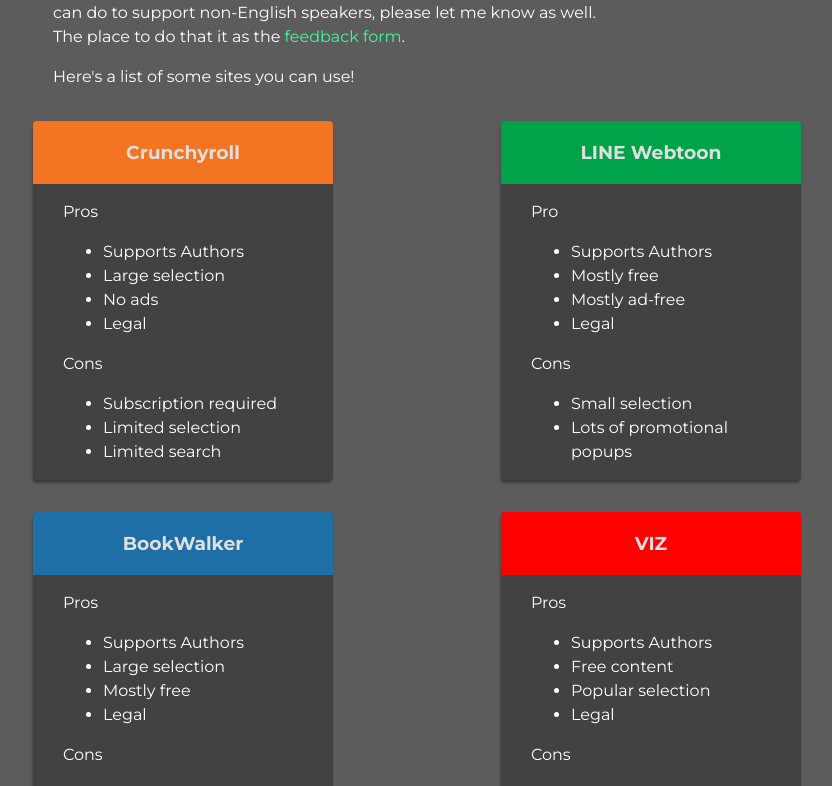
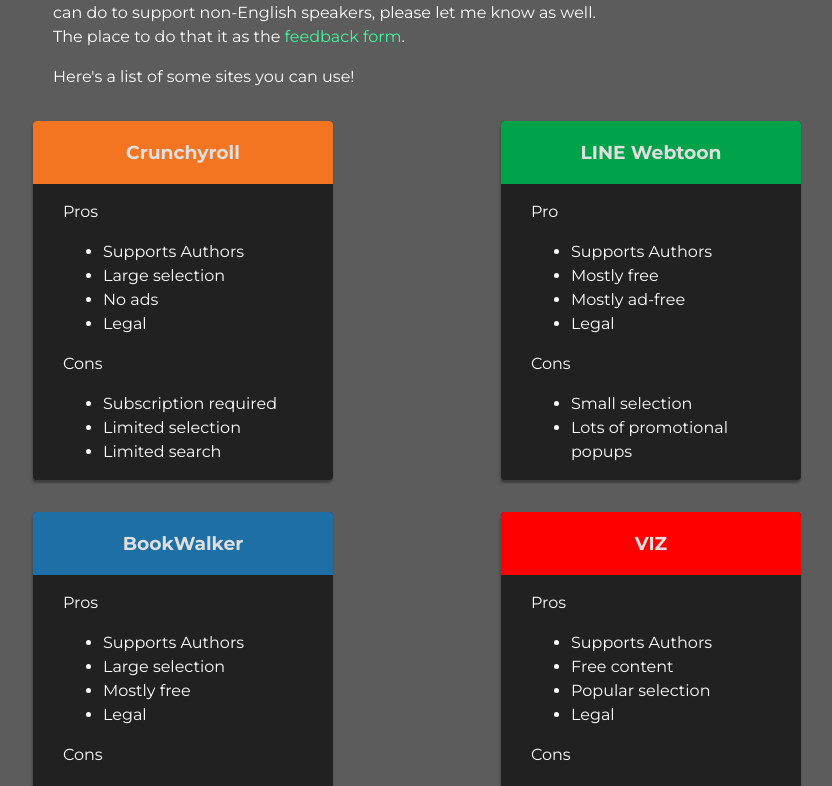
Before and after one commit to MSILycanthropy/RandomManga_, an Angular app: page /about in a window 1280 px wide. Shown: the part 985-1771 px from the top of the page, without its empty margins (223-1055 px from the left). Built offline with nearby package versions, Linux system fonts and the light colour scheme.

Commit message:
i dont care i just want to commit this stuff

```diff
--- a/src/app/app.component.scss
+++ b/src/app/app.component.scss
@@ -10,7 +10,9 @@
   justify-content: center;
   > *:not(router-outlet) {
     flex: 1;
-    display: block;
+    display: flex;
+    flex-direction: column;
+    justify-content: center;
   }
 }
 
--- a/src/app/components/feedback-form/feedback-form.component.ts
+++ b/src/app/components/feedback-form/feedback-form.component.ts
@@ -1,7 +1,6 @@
 import { HttpClient, HttpHeaders } from '@angular/common/http';
 import { Component, OnInit, ViewChild } from '@angular/core';
-import { Form, FormBuilder, FormControl, FormGroup, Validators } from '@angular/forms';
-import { Router } from '@angular/router';
+import { FormBuilder, FormControl, FormGroup, Validators } from '@angular/forms';
 import { environment } from 'src/environments/environment';
 
 @Component({
--- a/src/app/components/site-card/site-card.component.scss
+++ b/src/app/components/site-card/site-card.component.scss
@@ -12,7 +12,7 @@
 
 .card {
   width: 300px;
-  background: #424242;
+  background: #212121;
   padding: 0;
   box-shadow: -2px 4px 3px -1px rgba(0, 0, 0, 0.18), 0px 3px 1px 0px rgba(0, 0, 0, 0.14), 0px 1px 2px 0px rgba(0, 0, 0, 0.12) !important;
 }
```
